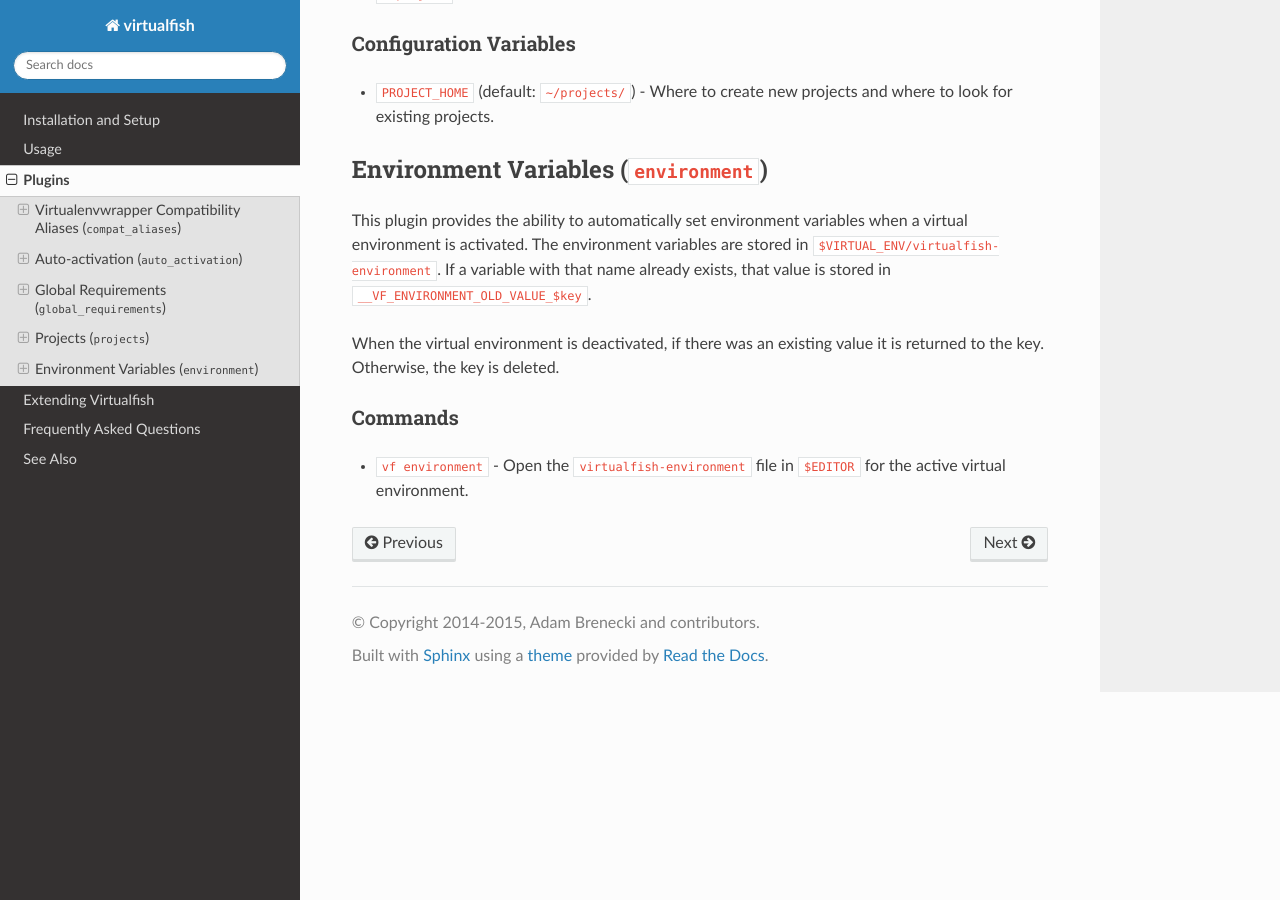
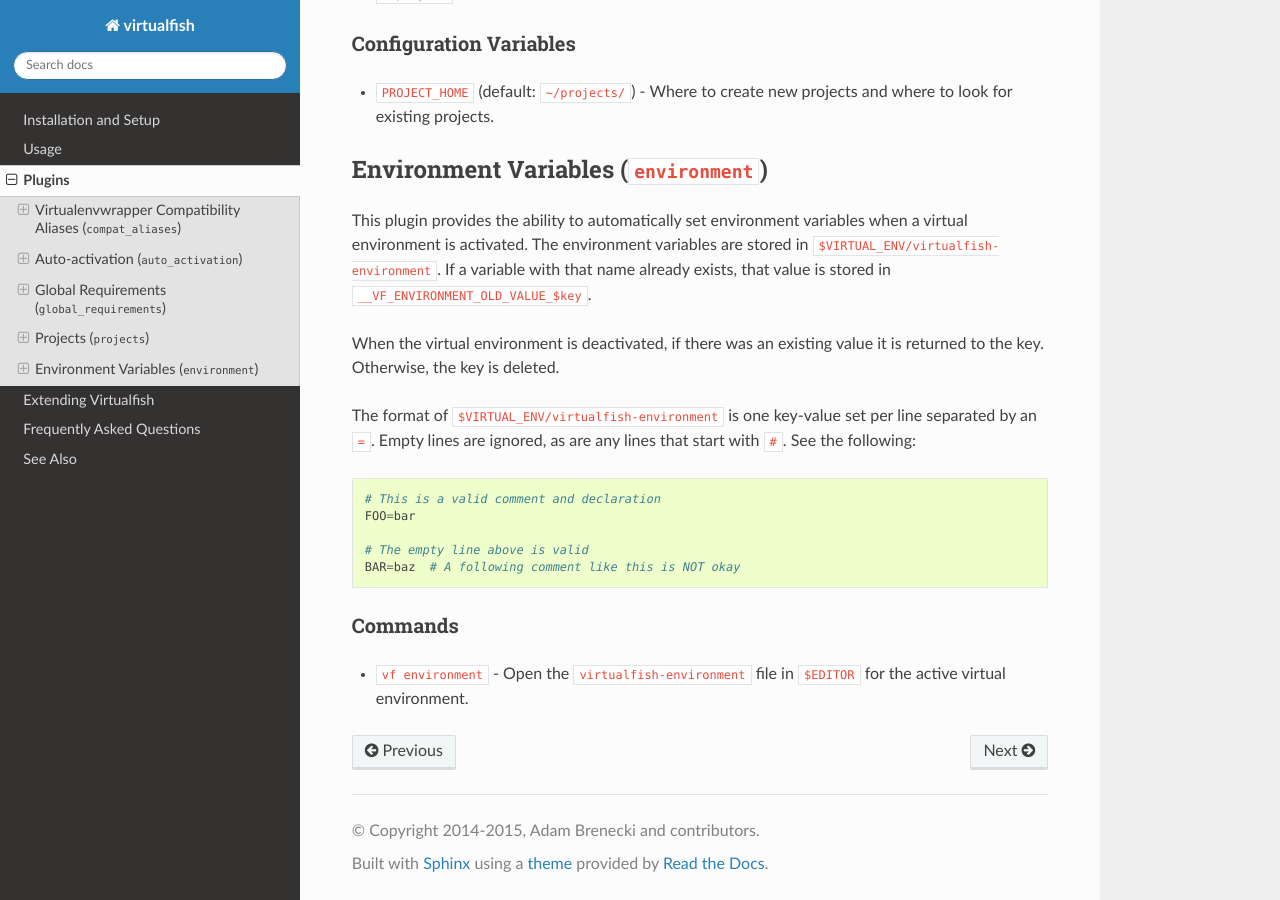
Before and after one commit to justinmayer/virtualfish, a Sphinx documentation site: the page built from docs/plugins.rst, in a window 1280 px wide and 900 px high, scrolled down 2700 px. Built offline with Sphinx 7.4.7 and the Read the Docs theme 2.0.0, drawn with Linux system fonts in a browser that asks for light colours; the version number could not be read and is left out.

Commit message:
Allow for empty lines and comments
Add ability to parse empty lines and comments in the
`virtualfish-environment` file

Added description of `virtualfish-environment` file format to docs

```diff
--- a/docs/plugins.rst
+++ b/docs/plugins.rst
@@ -151,6 +151,16 @@
 When the virtual environment is deactivated, if there was an existing value it
 is returned to the key. Otherwise, the key is deleted.
 
+The format of ``$VIRTUAL_ENV/virtualfish-environment`` is one key-value set per
+line separated by an ``=``. Empty lines are ignored, as are any lines that
+start with ``#``. See the following::
+
+    # This is a valid comment and declaration
+    FOO=bar
+
+    # The empty line above is valid
+    BAR=baz  # A following comment like this is NOT okay
+
 Commands
 ........
 
```
Also changed, not shown: 1 other file.
